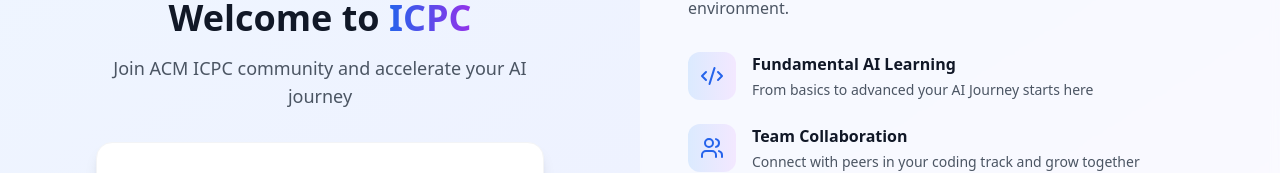
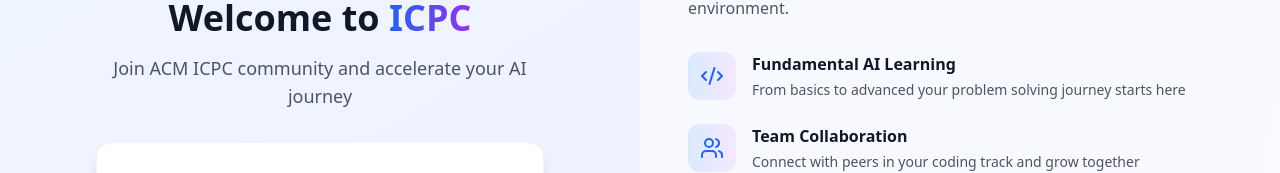
Before and after one commit to YASH-MISHRA-USICT/ICPC-Frontend, a React (Vite) app: page /login in a window 1280 px wide. Shown: the part 224-397 px from the top of the page. Built offline with nearby package versions, Linux system fonts and the light colour scheme.

Commit message:
changed descrip

```diff
--- a/src/components/Auth/LoginPage.tsx
+++ b/src/components/Auth/LoginPage.tsx
@@ -55,7 +55,7 @@
     {
       icon: Code2,
       title: 'Fundamental AI Learning',
-      description: 'From basics to advanced your AI Journey starts here'
+      description: 'From basics to advanced your problem solving journey starts here'
     },
     {
       icon: Users,
```
